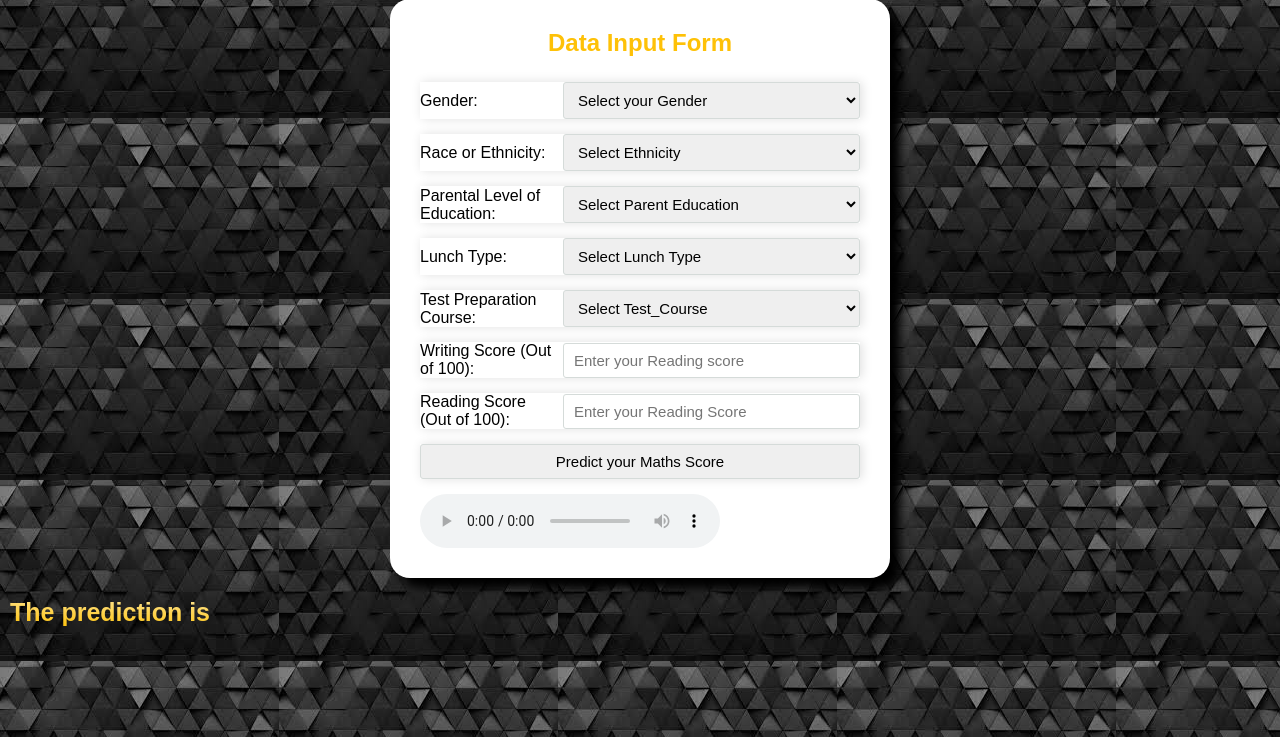
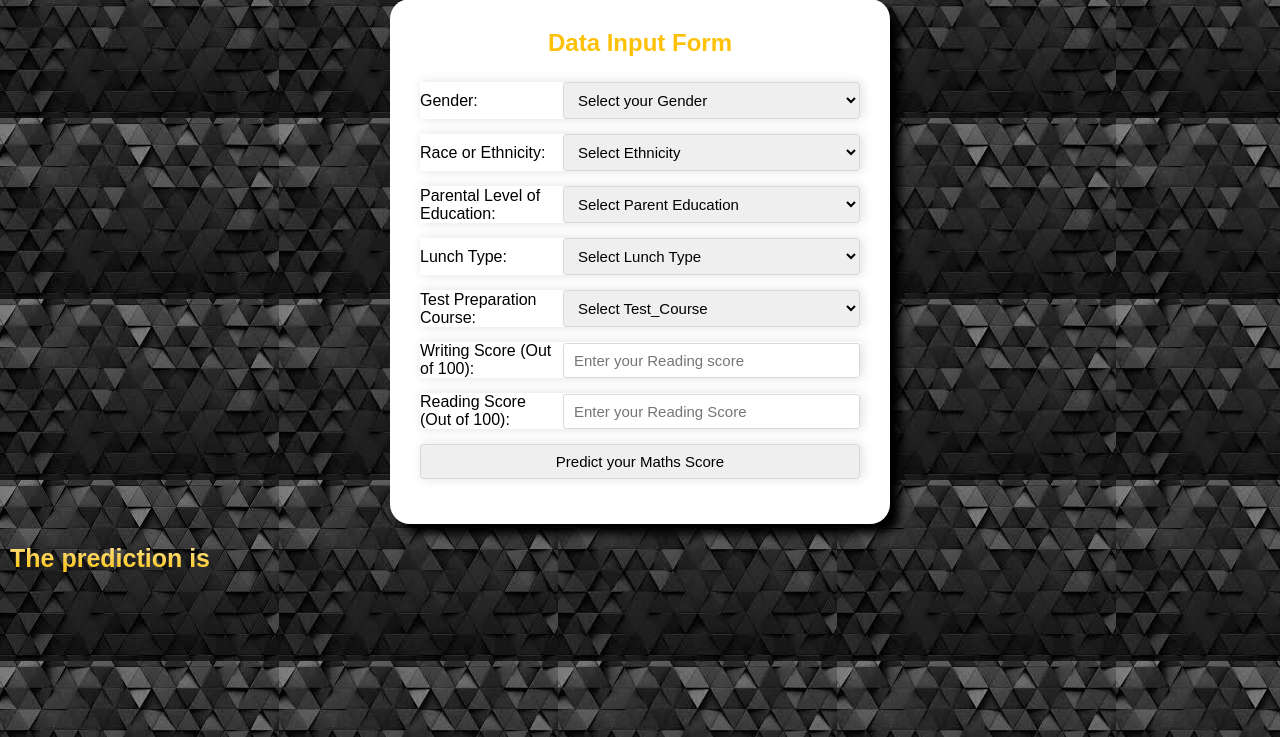
Before and after one commit to Shanu-Mathew/Student-Math-Score-Prediction, a Flask app: page /predictdata in a window 1280 px wide. Shown: the part 63-800 px from the top of the page. Run offline with Flask 3, Linux system fonts and the light colour scheme.

Commit message:
Removing Music from site

```diff
--- a/static/styles/home.css
+++ b/static/styles/home.css
@@ -88,3 +88,6 @@ body{
     background-clip: text;
     -webkit-background-clip: text;
 }
+.music{
+    align-self: center;
+}
--- a/templates/home.html
+++ b/templates/home.html
@@ -53,7 +53,7 @@
                 <option value="bachelor's degree">
                     Bachelor's Degree
                 </option>
-                <option value="high School">
+                <option value="high school">
                     High School
                 </option>
                 <option value="master's degree">
@@ -108,12 +108,6 @@
 
         </div>
     </form>
-    <div class="music">
-        <audio controls="controls" autoplay loop="true">
-            <source src="assets\audio files\ambient-guitar-bg.mp3" type="audio/mp3">
-            Your Browser doesn't support this audio
-        </audio>
-    </div>
 </div>
     <h2 class="results">
        <b>The prediction is {{results}}</b>
```
Also changed, not shown: 1 other file.
